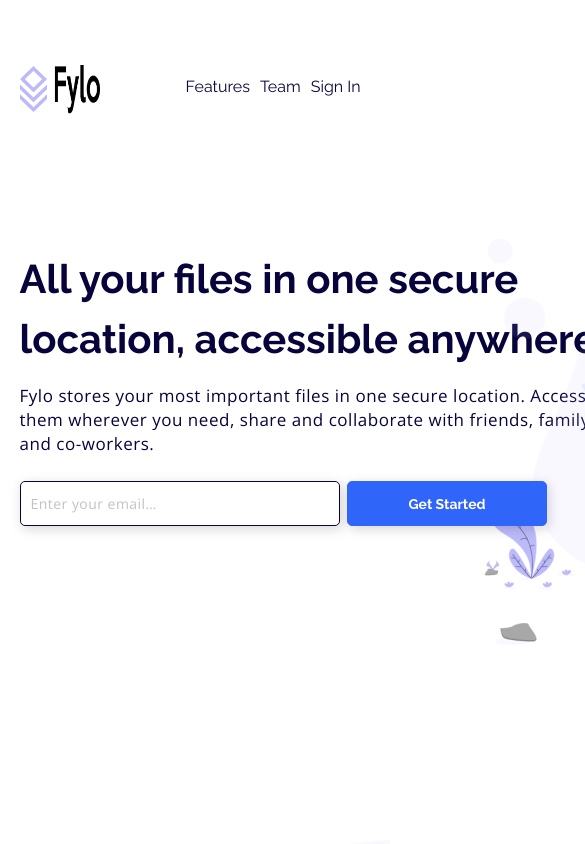
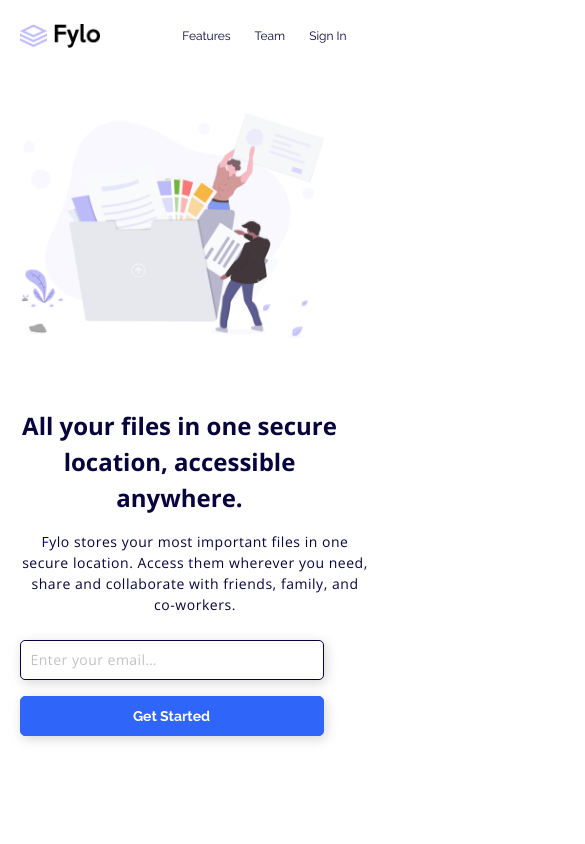
Before and after one commit to saba77788/web-page-fyle, a plain HTML site: page index.html in a window 390 px wide. Shown: the top 844 px of the page, 585 px wide, since content can reach past the window. Drawn offline with nearby package versions, Linux system fonts and the light colour scheme.

Commit message:
media cver

```diff
--- a/style.css
+++ b/style.css
@@ -36,16 +36,6 @@ ul > li > a {
   text-decoration: none;
 }
 
-@media screen and (min-width: 300px) and (max-width: 590px) {
-  ul > li > a {
-    margin-right: 10px;
-  }
-
-  header > img {
-    width: 80px;
-  }
-}
-
 /* დასასრული  */
 
 /* აქ იწყება სექცია1 */
@@ -53,6 +43,7 @@ ul > li > a {
   width: 90%;
   margin: 65px auto auto 5%;
   display: flex;
+  flex-wrap: wrap-reverse;
   justify-content: space-between;
 }
 
@@ -377,3 +368,72 @@ ul > li > a {
 }
 
 /* დასასრული  */
+@media screen and (min-width: 300px) and (max-width: 590px) {
+  * {
+    font-size: 0;
+  }
+  header {
+    width: 90%;
+    height: 24px;
+    margin: 24px auto auto 5%;
+    display: flex;
+    justify-content: space-between;
+    align-items: center;
+  }
+
+  ul > li > a {
+    margin-right: 24px;
+    color: #07043b;
+    font-family: Raleway;
+    font-size: 12px;
+    font-style: normal;
+    font-weight: 400;
+    line-height: normal;
+  }
+
+  header > img {
+    width: 80px;
+    height: 24px;
+  }
+  .section1 {
+    width: 90%;
+    margin: 65px auto auto 5%;
+
+    justify-content: space-between;
+  }
+
+  .section1-img > img {
+    width: 304px;
+    height: 225px;
+    float: none;
+  }
+
+  .section1-text > h1 {
+    color: #07043b;
+    text-align: center;
+    font-family: "Open Sans";
+    font-size: 24px;
+    font-weight: 700;
+    line-height: 36px;
+    width: 320px;
+  }
+
+  .section1-text > p {
+    text-align: center;
+    font-family: "Open Sans";
+    font-size: 14px;
+    font-weight: 400;
+    line-height: 21px;
+  }
+
+  .section1-text > form > input {
+    width: 304px;
+    height: 40px;
+  }
+
+  .section1-text > form > button {
+    width: 304px;
+    height: 40px;
+    margin-top: 16px;
+  }
+}
```
